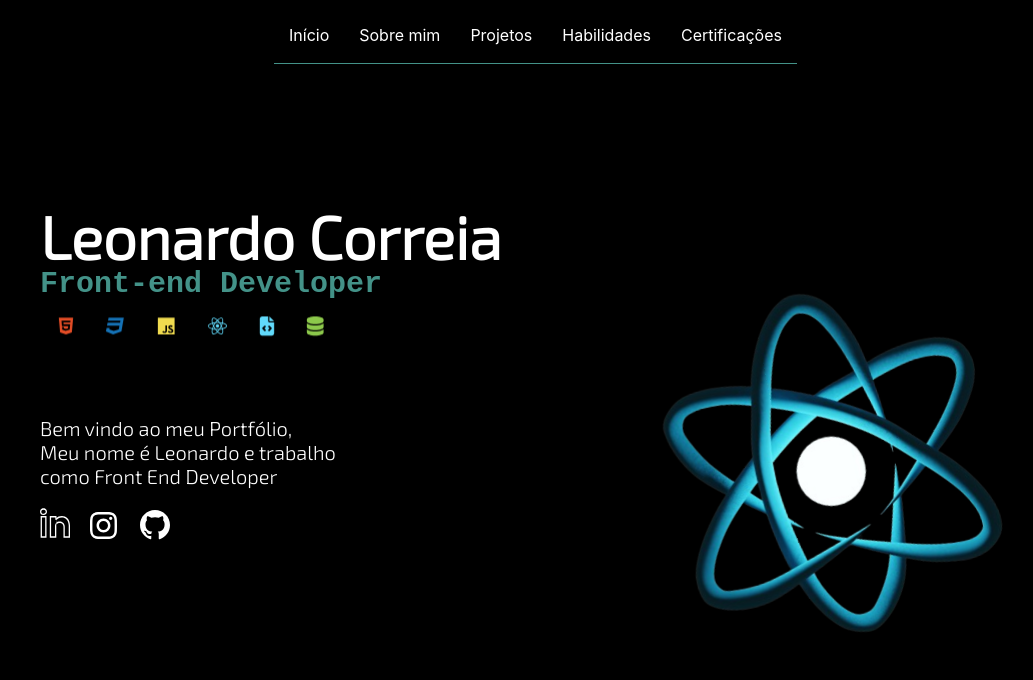
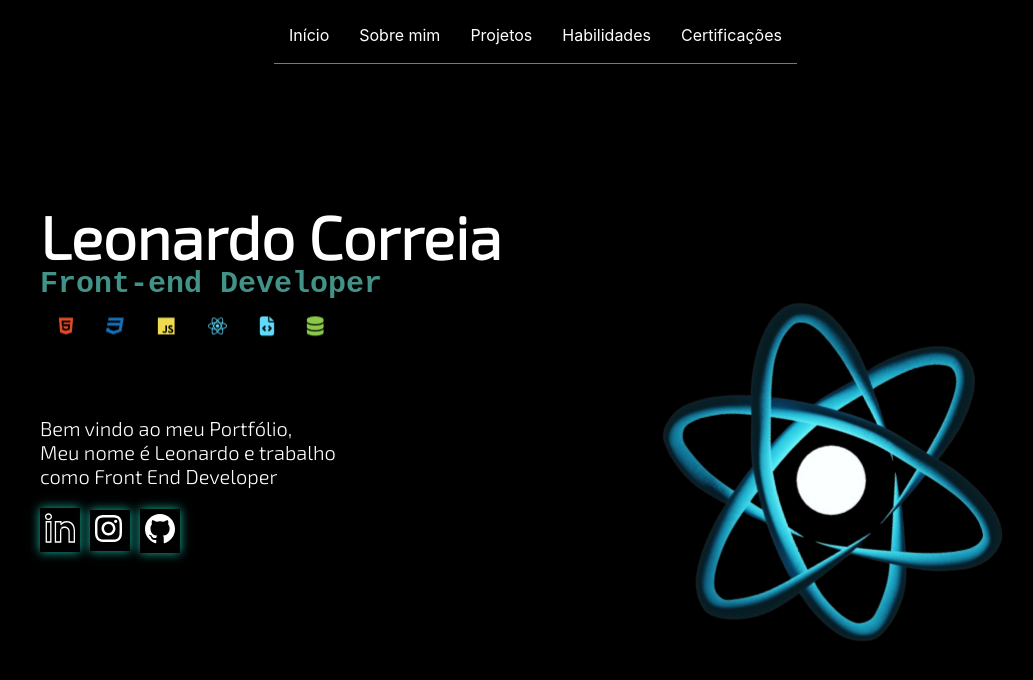
Before and after one commit to Leonardo-Correia-da-silva/Portfolio, a React (Create React App) app: page / in a window 1280 px wide. Shown: the top 680 px of the page, without its empty margins (160-1193 px from the left). Built offline with nearby package versions, Linux system fonts and the light colour scheme.

Commit message:
Update principal.css

```diff
--- a/src/componentes/container/principal/principal.css
+++ b/src/componentes/container/principal/principal.css
@@ -60,22 +60,55 @@
 
 .in{
     margin-left: 200px;
+    box-shadow: 0 0 10px rgba(33, 226, 200, 0.8);
+    width: 30px;
+    padding: 5px 5px;
+}
+
+.in:hover{
+    background-color: rgb(67, 146, 136);
+    border-radius: 10px ;
+    width: 32px;
+    padding: 5px 5px;
 
 }
 
 
 
 
+
 .instagram{
     margin-left: 250px;
-    margin-top: -30px;
+    margin-top: -42px;
+    box-shadow: 0 0 10px rgba(33, 226, 200, 0.8);
+    width: 30px;
+    padding: 5px 5px;
 }
 
+.instagram:hover{
+    background-color: rgb(67, 146, 136);
+    border-radius: 10px ;
+    width: 32px;
+    padding: 5px 5px;
+
+}
 
 
 .github{
     margin-left: 300px;
-    margin-top: -33px;
+    margin-top: -42px;
+    box-shadow: 0 0 10px rgba(33, 226, 200, 0.8);
+    width: 30px;
+    padding: 5px 5px;
+}
+
+.github:hover{
+    background-color: rgb(63, 131, 122);
+    border-radius: 10px ;
+    width: 32px;
+    padding: 5px 5px;
+
+
 }
 
 
@@ -112,15 +145,21 @@
     .in{
         margin-top: 20px;
         margin-left: 50px;
+
     }
+
 
     .instagram{
         margin-left: 105px;
     }
 
+
+
     .github{
         margin-left: 160px;
     }
+
+
 
 
 }
```
